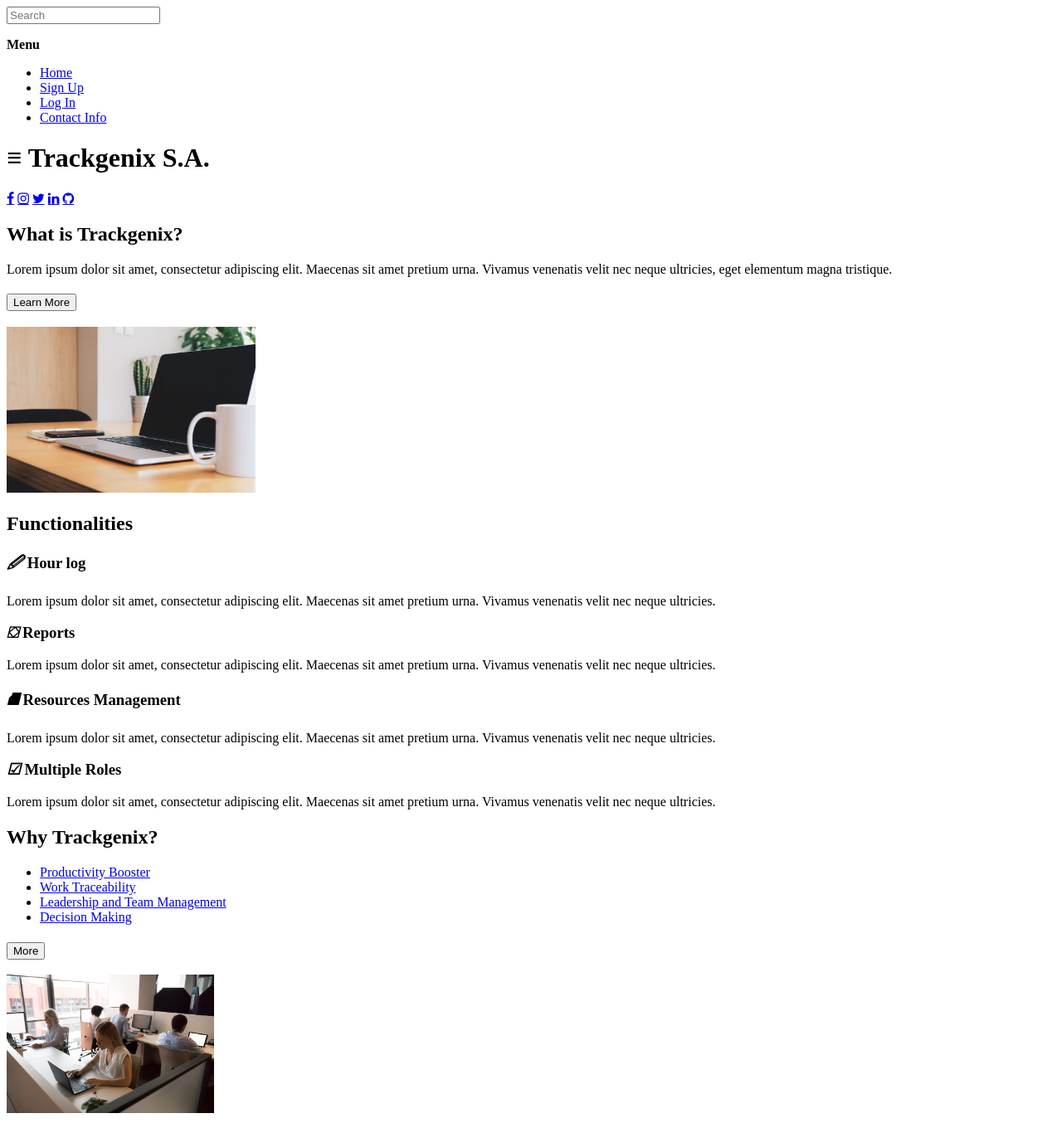
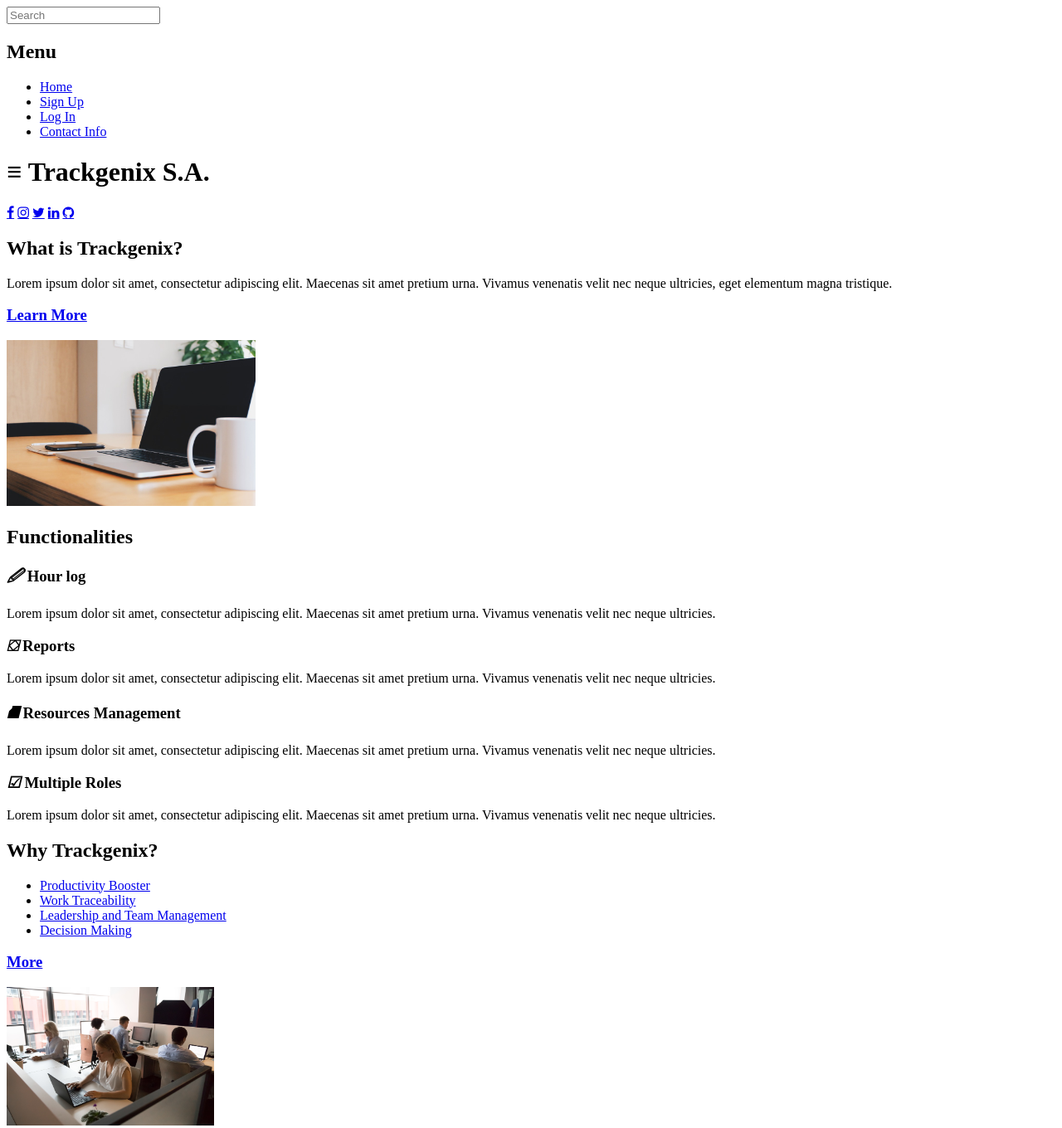
Before and after one commit to tobiaspujol/BaSP-M2022-Etapa-1, a plain HTML site: page Semana-01/index.html in a window 1280 px wide. Shown: the top 1360 px of the page at 83% size. Drawn offline with Linux system fonts and the light colour scheme.

Commit message:
Last code changes

```diff
--- a/Semana-01/index.html
+++ b/Semana-01/index.html
@@ -11,7 +11,7 @@
             <form>
                 <input type="text" placeholder="Search">
             </form>
-            <p><b>Menu</b></p>
+            <h2>Menu</h2>
             <ul>
                 <li><a href="#">Home</a></li>
                 <li><a href="#">Sign Up</a></li>
@@ -35,7 +35,7 @@
                 <p>Lorem ipsum dolor sit amet, consectetur adipiscing elit. Maecenas sit amet pretium urna.
                     Vivamus venenatis velit nec neque ultricies, eget elementum magna tristique.
                 </p>
-                <h3><button>Learn More</button></h3>
+                <h3><a href="#">Learn More</a></h3>
                 <img src="images/first.jpg" width="300">
             </section>
             <section id="Functionalities">
@@ -73,7 +73,7 @@
                     <li><a href="#">Leadership and Team Management</a></li>
                     <li><a href="#">Decision Making</a></li>
                 </ul>
-                <h3><button>More</button></h3>
+                <h3><a href="#">More</a></h3>
                 <img src="images/second.jpg" width="250">
                 <h2>How can we help you?</h2>
                 <form action="/action_page.php">
```
